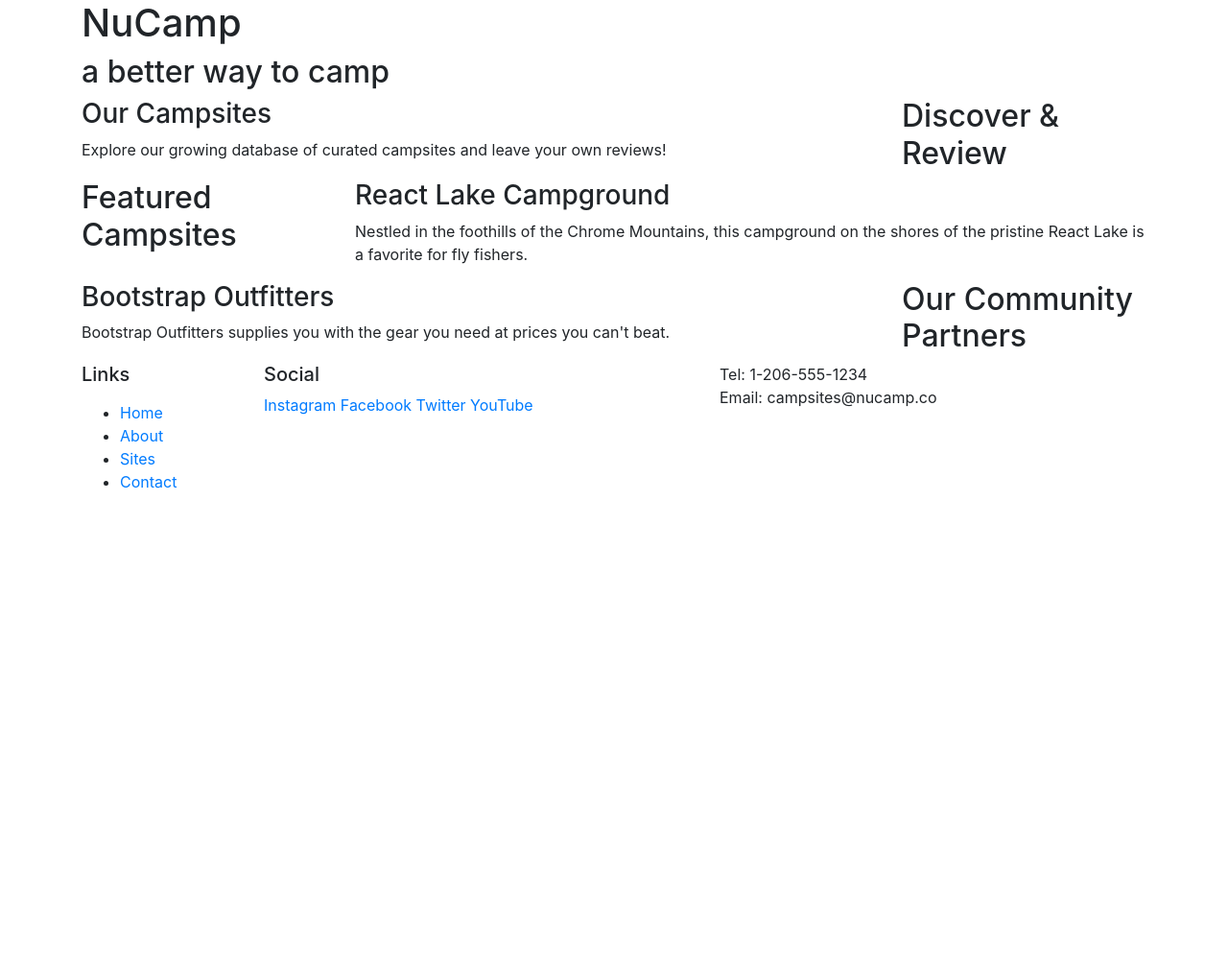
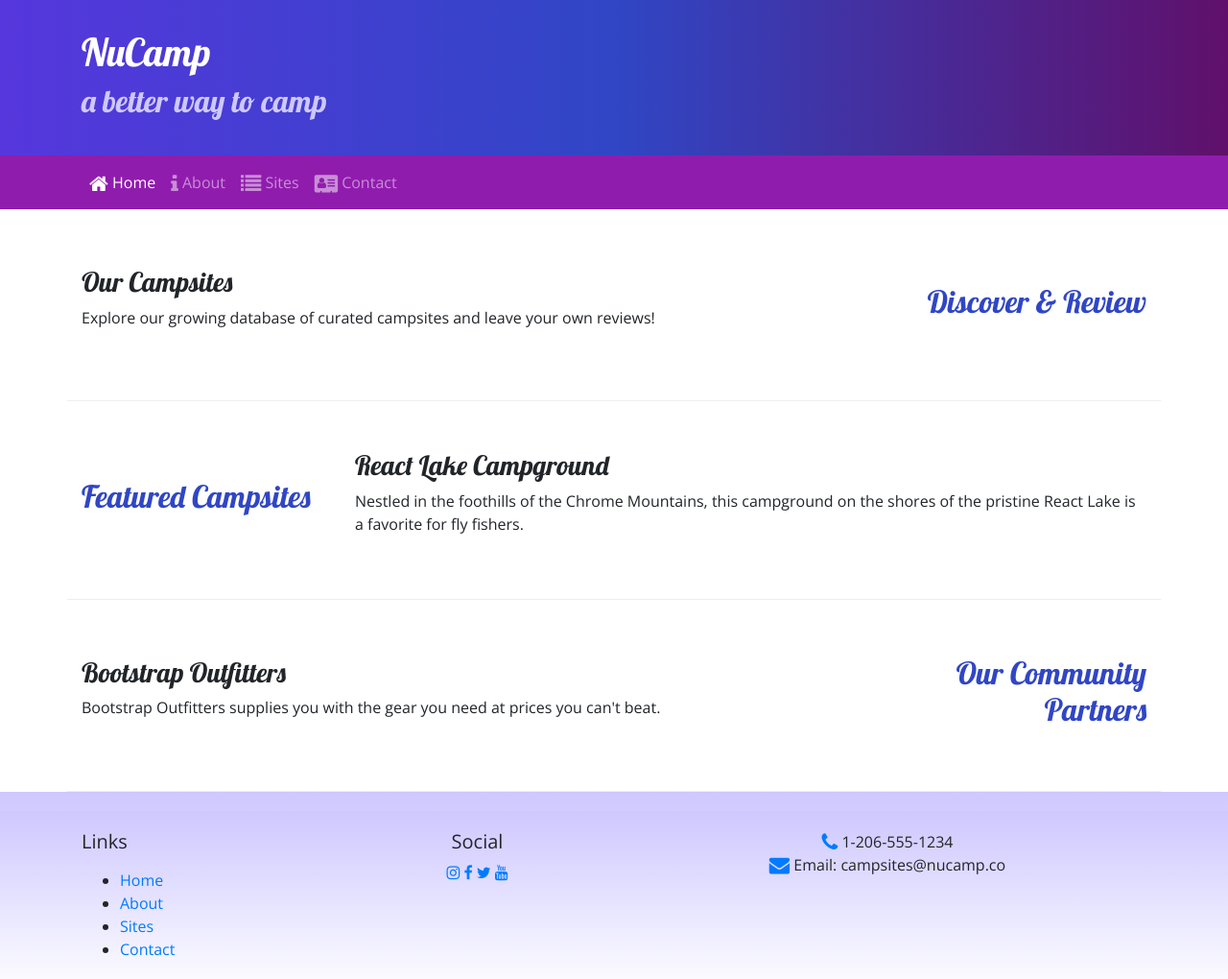
Before and after one commit to twsims/NumcampProject, a website: page index.html in a window 1280 px wide. Shown: the whole page at 96% size. Before the commit the page ends 800 px from the top, so only its background shows below. Drawn offline with nearby package versions, Linux system fonts and the light colour scheme.

Commit message:
icon Fonts

```diff
--- /dev/null
+++ b/css/styles.css
@@ -0,0 +1,36 @@
+body {
+    font-family: "Open Sans", sans-serif;
+}
+
+h1, h2, h3 {
+    font-family: "Lobster", cursive;
+}
+
+h2 {
+    color: #3046C5;
+}
+
+header h2 {
+    color: #CEC8FF;
+}
+
+footer {
+    background-image: linear-gradient(#CEC8FF, white);
+    padding: 20px 0;
+}
+
+.jumbotron {
+    padding: 30px;
+    background-image: linear-gradient(to right, #5637DD, #3046C5, #60106B);
+    color: white;
+    margin: 0;
+}
+
+.row-content {
+    padding: 50px 0;
+    border-bottom: 1px ridge;
+    min-height: 200px;
+}
+.navbar {
+     background-color: #901CAD;
+}
--- a/index.html
+++ b/index.html
@@ -9,53 +9,72 @@
     <!-- Bootstrap CSS -->
     <link rel="stylesheet" href="node_modules/bootstrap/dist/css/bootstrap.min.css" />
 
+    <!-- Additional CSS must be placed after Bootstrap CSS -->
+    <link rel="stylesheet" href="node_modules/font-awesome/css/font-awesome.min.css" />
+    <link rel="stylesheet" href="https://fonts.googleapis.com/css?family=Lobster|Open+Sans" />
+    <link rel="stylesheet" href="css/styles.css" />
+
     <title>NuCamp: A Better Way To Camp</title>
 </head>
 
 <body>
 
-    <header>
-        <div>
-            <div class="container">
-                <div class="row">
-                    <div class="col">
-                        <h1>NuCamp</h1>
-                        <h2>a better way to camp</h2>
-                    </div>
+    <header class="jumbotron jumbotron-fluid">
+        <div class="container">
+            <div class="row">
+                <div class="col">
+                   <h1>NuCamp</h1>
+                   <h2>a better way to camp</h2>
                 </div>
             </div>
         </div>
     </header>
 
+    <nav class="navbar navbar-expand-sm navbar-dark sticky-top">
+        <div class="container">
+            <button class="navbar-toggler ml-auto" type="button" data-toggle="collapse" data-target="#nucampNavbar">
+                <span class="navbar-toggler-icon"></span>
+            </button>
+            <div class="collapse navbar-collapse" id=nucampNavbar">
+                <ul class="navbar-nav">
+                    <li class="nav-item active"><a class="nav-link" href="#"><i class="fa fa-home fa-lg"></i> Home</a></li>
+                    <li class="nav-item"><a class="nav-link" href="aboutus.html"><i class="fa fa-info fa-lg"></i> About</a></li>
+                    <li class="nav-item"><a class="nav-link" href="#"><i class="fa fa-list fa-lg"></i> Sites</a></li>
+                    <li class="nav-item"><a class="nav-link" href="#"><i class="fa fa-address-card fa-lg"></i> Contact</a></li>
+                </ul>
+            </div>
+        </div>
+    </nav>
+
     <div class="container">
-        <div class="row">
+        <div class="row row-content align-items-center">
             <div class="col-sm-4 order-sm-last col-md-3">
 
-                <h2>Discover & Review</h2>
+                <h2 class="text-sm-right">Discover & Review</h2>
             </div>
             <div class="col">
                 <h3>Our Campsites</h3>
-                <p>Explore our growing database of curated campsites and leave your own reviews!</p>
+                <p class="d-none d-sm-block">Explore our growing database of curated campsites and leave your own reviews!</p>
             </div>
         </div>
 
-        <div class="row">
+        <div class="row row-content align-items-center">
             <div class="col-sm-4 col-md-3">
                 <h2>Featured Campsites</h2>
             </div>
             <div class="col">
                 <h3>React Lake Campground</h3>
-        		<p>Nestled in the foothills of the Chrome Mountains, this campground on the shores of the pristine React Lake is a favorite for fly fishers.</p>
+        		<p class="d-none d-sm-block">Nestled in the foothills of the Chrome Mountains, this campground on the shores of the pristine React Lake is a favorite for fly fishers.</p>
    			</div>
         </div>
 
-        <div class="row">
+        <div class="row row-content align-items-center">
             <div class="col-sm-4 order-sm-last col-md-3">
-                <h2>Our Community Partners</h2>
+                <h2 class="text-sm-right">Our Community Partners</h2>
             </div>
             <div class="col">
                 <h3>Bootstrap Outfitters</h3>
-        		<p>Bootstrap Outfitters supplies you with the gear you need at prices you can't beat.</p>
+        		<p class="d-none d-sm-block">Bootstrap Outfitters supplies you with the gear you need at prices you can't beat.</p>
             </div>
         </div>
     </div>
@@ -69,22 +88,22 @@
                         <ul class="list-unstyled">
                         </ul>
                         <ul>
-                            <li><a href="#">Home</a></li>
-                            <li><a href="#">About</a></li>
+                            <li><a href="index.html">Home</a></li>
+                            <li><a href="aboutus.html">About</a></li>
                             <li><a href="#">Sites</a></li>
                             <li><a href="#">Contact</a></li>
                         </ul>
                     </div>
-                    <div class="col-6 col-sm-5">
+                    <div class="col-6 col-sm-5 text-center">
                         <h5>Social</h5>
-                        <a href="http://instagram.com/">Instagram</a>
-                        <a href="http://facebook.com/">Facebook</a>
-                        <a href="http://twitter.com/">Twitter</a>
-                        <a href="http://youtube.com/">YouTube</a>
+                        <a href="http://instagram.com/"><i class="fa fa-instagram"></i></a>
+                        <a href="http://facebook.com/"><i class="fa fa-facebook"></i></a>
+                        <a href="http://twitter.com/"><i class="fa fa-twitter"></i></a>
+                        <a href="http://youtube.com/"><i class="fa fa-youtube"></i></a>
                     </div>
-                    <div class="col-sm-4">
-                        Tel: 1-206-555-1234<br />
-                        Email: campsites@nucamp.co
+                    <div class="col-sm-4 text-center">
+                        <i class="fa fa-phone fa-lg text-primary"></i> 1-206-555-1234<br />
+                        <i class="fa fa-envelope fa-lg text-primary"></i> Email: campsites@nucamp.co
                     </div>
                </div>
             </div>
--- a/package.json
+++ b/package.json
@@ -15,6 +15,7 @@
   },
   "dependencies": {
     "bootstrap": "^4.5.2",
+    "font-awesome": "^4.7.0",
     "jquery": "^3.5.1",
     "popper.js": "^1.16.1"
   }
```
Also changed, not shown: aboutus.html (added, +112 -0 lines), 1 other file.
